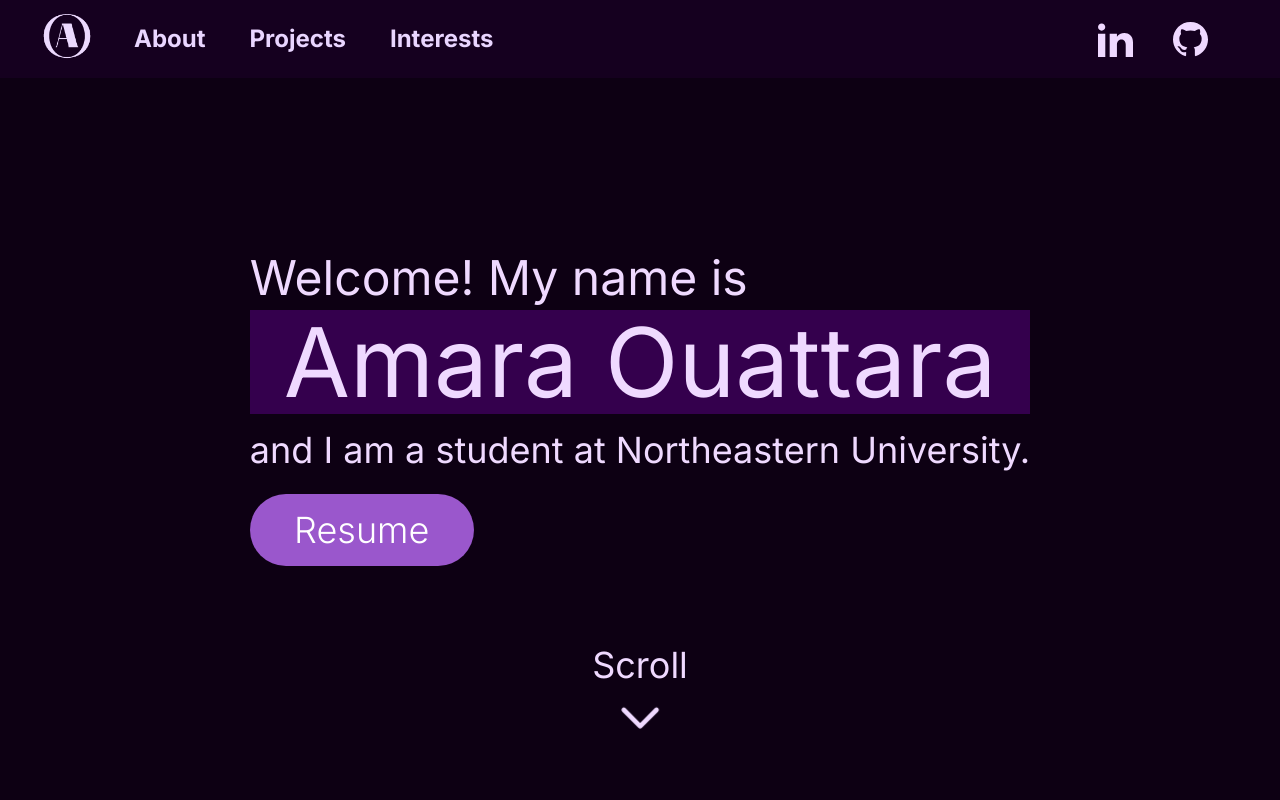
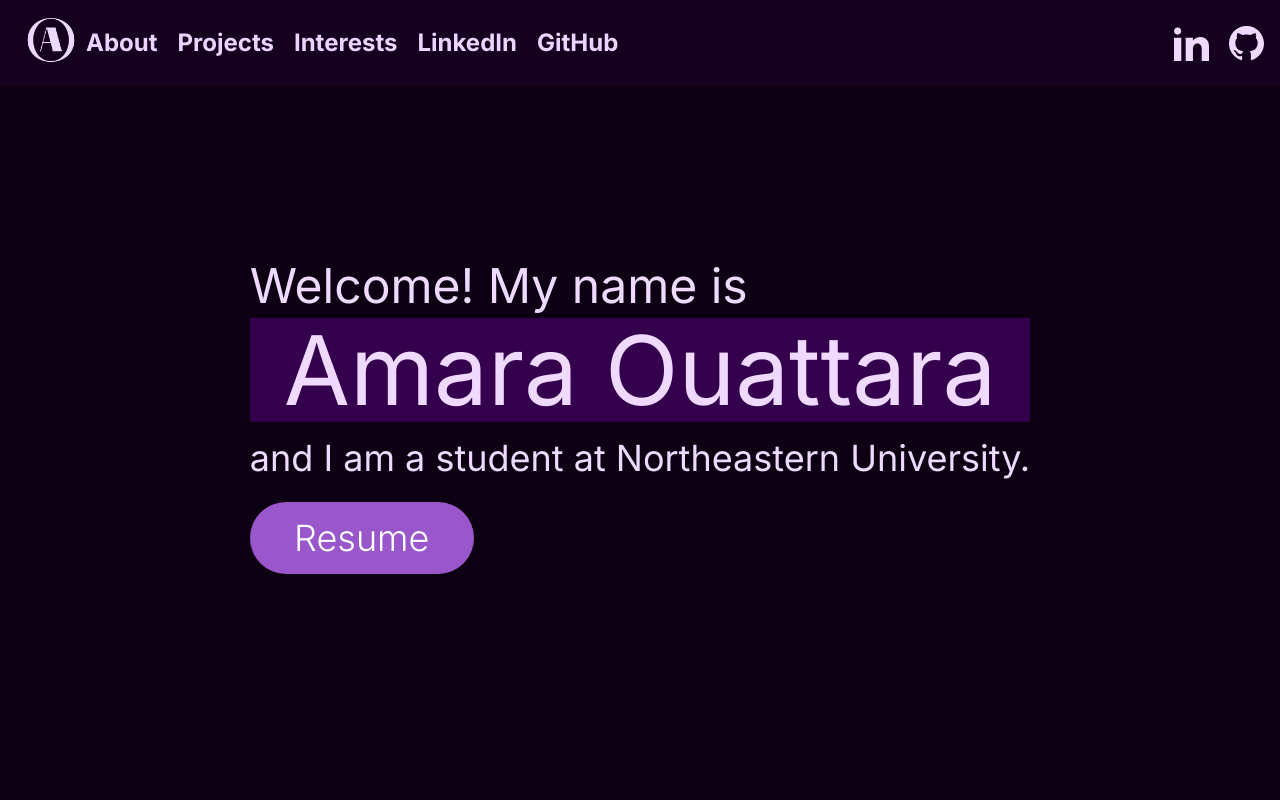
Before and after one commit to ouattaraa23/portfolio-website, a Next.js app: page / in a window 1280 px wide. Shown: the top 800 px of the page. Built offline with nearby package versions, Linux system fonts and the light colour scheme.

Commit message:
did more work, just need interest section

```diff
--- a/src/components/Card.tsx
+++ b/src/components/Card.tsx
@@ -24,7 +24,7 @@ const Card: React.FC<CardProps> = ({ imageUrl, title, tech ,modalContent, github
 
     return (
         <>
-          <div className="relative w-1/2 h-64 mx-4 my-2 rounded-lg overflow-hidden shadow-lg cursor-pointer" onClick={handleCardClick}>
+          <div className="relative w-3/4 h-3/4 mx-4 my-2 rounded-lg overflow-hidden shadow-lg cursor-pointer" onClick={handleCardClick}>
             <Image
               className="object-cover w-full h-full"
               src={imageUrl}
--- a/src/components/Header.tsx
+++ b/src/components/Header.tsx
@@ -10,18 +10,16 @@ const Header: React.FC = () => {
   };
 
   return (
-    <nav className="sticky top-0 w-full bg-secondary bg-opacity-100 z-50 flex justify-between items-center px-8 py-1">
-      <div className="flex items-center">
-        <div className="flex items-center md:mr-8">
+    <nav className="sticky top-0 w-full bg-secondary bg-opacity-100 z-50 flex justify-between items-center px-4 py-2">
+      <div className="flex items-center justify-between w-full md:w-auto">
         <Image
           src="/AOLogo.png"
           alt="logo"
           width={70}
           height={70}
         />
-        </div>
         <button
-          className="block md:hidden text-purple-200 focus:outline-none ml-4"
+          className="block md:hidden text-purple-200 focus:outline-none ml-auto"
           onClick={toggleMenu}
         >
           {isOpen ? (
@@ -46,38 +44,46 @@ const Header: React.FC = () => {
             </svg>
           )}
         </button>
-        <ul className={`list-none flex-col md:flex-row md:flex gap-5 navLinks bg-secondary transition-all duration-300 ease-in-out ${isOpen ? 'flex' : 'hidden'} md:flex absolute md:relative top-16 md:top-0 left-0 md:left-auto w-full md:w-auto`}>
-          <li className="text-center md:text-left p-4 md:p-0 mr-6">
+      </div>
+      <ul className={`list-none flex-col md:flex-row md:flex gap-5 navLinks bg-secondary transition-all duration-300 ease-in-out ${isOpen ? 'flex' : 'hidden'} md:flex absolute md:relative top-16 md:top-0 left-0 md:left-auto w-full md:w-auto md:items-center`}>
+        <li className="text-center md:text-left p-4 md:p-0">
           <a href="#about" className="text-2xl text-purple-200 font-bold relative hover:text-purple-400 transition-colors">
             About
             <span className="block w-0 h-1 bg-purple-500 absolute left-0 bottom-0 transition-all duration-500"></span>
           </a>
         </li>
-          <li className="text-center md:text-left p-4 mr-6 md:p-0">
+        <li className="text-center md:text-left p-4 md:p-0">
           <a href="#projects" className="text-2xl text-purple-200 font-bold relative hover:text-purple-400 transition-colors">
             Projects
             <span className="block w-0 h-1 bg-purple-500 absolute left-0 bottom-0 transition-all duration-500"></span>
           </a>
         </li>
-          <li className="text-center md:text-left p-4 mr-6 md:p-0">
+        <li className="text-center md:text-left p-4 md:p-0">
           <a href="#interests" className="text-2xl text-purple-200 font-bold relative hover:text-purple-400 transition-colors">
             Interests
             <span className="block w-0 h-1 bg-purple-500 absolute left-0 bottom-0 transition-all duration-500"></span>
           </a>
         </li>
+        <li className="text-center md:text-left p-4 md:p-0">
+          <a href="https://www.linkedin.com/in/amara-ouattara/" className="text-2xl text-purple-200 font-bold relative hover:text-purple-400 transition-colors">
+            LinkedIn
+            <span className="block w-0 h-1 bg-purple-500 absolute left-0 bottom-0 transition-all duration-500"></span>
+          </a>
+        </li>
+        <li className="text-center md:text-left p-4 md:p-0">
+          <a href="https://github.com/ouattaraa23" className="text-2xl text-purple-200 font-bold relative hover:text-purple-400 transition-colors">
+            GitHub
+            <span className="block w-0 h-1 bg-purple-500 absolute left-0 bottom-0 transition-all duration-500"></span>
+          </a>
+        </li>
       </ul>
-      </div>
-
-      <div className="flex gap-5 pr-5">
-        <div className="flex items-center pr-5">
+      <div className="hidden md:flex gap-5 items-center ml-auto">
         <a href="https://www.linkedin.com/in/amara-ouattara/">
           <svg xmlns="http://www.w3.org/2000/svg" fill="#efd9ff" width="35" height="35" viewBox="0 0 24 24" className='hover:fill-purple-400 transition-colors'>
             <path d="M4.98 3.5c0 1.381-1.11 2.5-2.48 2.5s-2.48-1.119-2.48-2.5c0-1.38 1.11-2.5 2.48-2.5s2.48 1.12 2.48 2.5zm.02
               4.5h-5v16h5v-16zm7.982 0h-4.968v16h4.969v-8.399c0-4.67 6.029-5.052 6.029 0v8.399h4.988v-10.131c0-7.88-8.922-7.593-11.018-3.714v-2.155z"/>
           </svg>
         </a>
-        </div>
-        <div className="flex items-center pr-5">
         <a href="https://github.com/ouattaraa23">
           <svg xmlns="http://www.w3.org/2000/svg" fill="#efd9ff" width="35" height="35" viewBox="0 0 24 24"
           className='hover:fill-purple-400 transition-colors'>
@@ -89,7 +95,6 @@ const Header: React.FC = () => {
           </svg>
         </a>
       </div>
-      </div>
     </nav>
   );
 };
--- a/src/components/Intro.tsx
+++ b/src/components/Intro.tsx
@@ -21,7 +21,7 @@ const Intro: React.FC = () => {
           Resume
         </a>
       </div>
-      <div className="absolute bottom-1/4 left-1/2 transform -translate-x-1/2">
+      <div className="absolute bottom-1/4 sm:bottom-1 left-1/2 transform -translate-x-1/2">
         <div className="flex flex-col items-center">
           <span className="animate-bounce text-lg sm:text-xl md:text-2xl lg:text-3xl xl:text-4xl">Scroll</span>
           <svg
--- a/src/components/Modal.tsx
+++ b/src/components/Modal.tsx
@@ -32,29 +32,35 @@ const Modal: React.FC<ModalProps> = ({ isOpen, onRequestClose, title, content, t
     <ReactModal
       isOpen={isOpen}
       onRequestClose={onRequestClose}
-        className="fixed inset-0 flex items-center justify-center p-4"
-        overlayClassName="fixed inset-0 bg-black bg-opacity-50"
+      className="fixed inset-0 flex items-center justify-center p-4 top-2 "
+      overlayClassName="fixed inset-0 bg-black bg-opacity-50 z-50"
     >
-        <div className="bg-secondary rounded-lg p-6 relative max-w-lg w-full">
+      <div className="bg-secondary rounded-lg p-6 relative max-w-lg w-full max-h-screen overflow-auto">
         <button
           onClick={onRequestClose}
-            className="absolute top-1 right-2 text-primary text-2xl font-bold"
+          className="absolute top-1 right-1 text-primary text-2xl font-bold z-50"
         >
           &times;
         </button>
-          <h2 className="text-4xl font-bold mb-4 bg-accent py-1 px-2">{title}</h2>
-          <div className="w-full md:w-1/3 pr-0 sm:pr-3">
+        <h2 className="text-4xl font-bold mb-4 bg-accent py-1 px-2 text-center">{title}</h2>
+        <div className="flex justify-center mb-4">
           <Image
             className="rounded-lg"
             src={image}
             alt="Same as Preview Image"
-              width={400}
-              height={400}
+            width={600}
+            height={600}
+            layout="responsive"
           />
         </div>
-          <div>{tech}</div>
-          <div>{content}</div>
-          <a href={github} className="text-2xl text-purple-200 font-bold relative hover:text-purple-400 transition-colors">Check out the github!</a>
+        <div className="text-lg mb-4">{tech}</div>
+        <div className="text-lg mb-4">{content}</div>
+        <a
+          href={github}
+          className="block text-2xl text-purple-200 font-bold relative hover:text-purple-400 transition-colors text-center"
+        >
+          Check out the github!
+        </a>
       </div>
     </ReactModal>
   );
--- a/src/components/Projects.tsx
+++ b/src/components/Projects.tsx
@@ -21,7 +21,7 @@ const projectData: { [key: string]: Project} = {
         title: "Premier League - API/React App",
         tech: "MongoDB, Express.js, React.js, Node.js",
         description: "A React application that connects to an API of Premier League soccer players from the 2019/2020 season.",
-        image: "/premlogo.png",
+        image: "/Mongodb-logo.png",
         github: ""
     },
     websiteProject: {
@@ -43,6 +43,7 @@ const projectData: { [key: string]: Project} = {
 const Projects: React.FC = () => {
     return (
         <section id="projects" className="pt-40 mb-40">
+            <h2 className="text-6xl font-bold mb-4 bg-accent mx-6 py-1 px-2 text-center">Projects</h2>
             <div className="grid grid-cols-1 sm:grid-cols-2 lg:grid-cols-4 gap-2 p-4 place-items-center">
                 {Object.keys(projectData).map((key) => (
                     <Card
```
Also changed, not shown: public/Mongodb-logo.png (added). Lines whose indentation alone changed are shown as unchanged.
